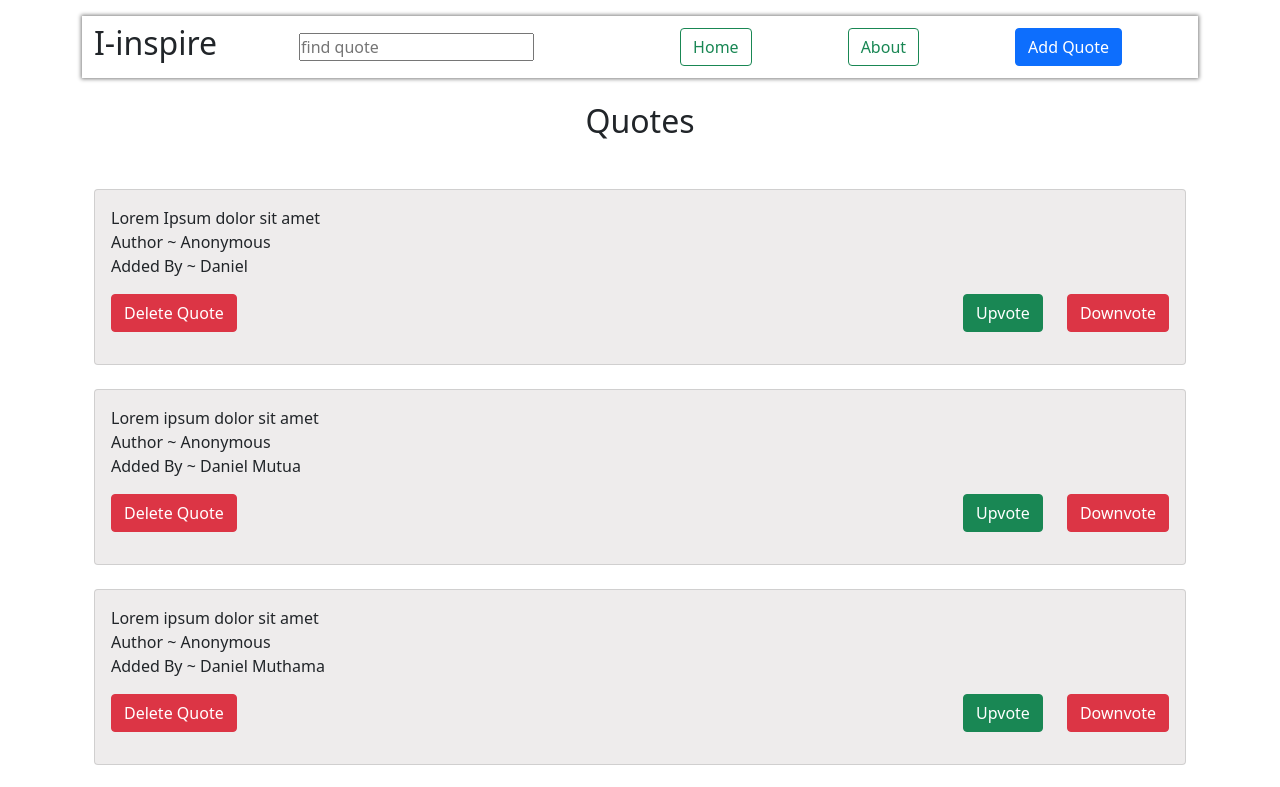
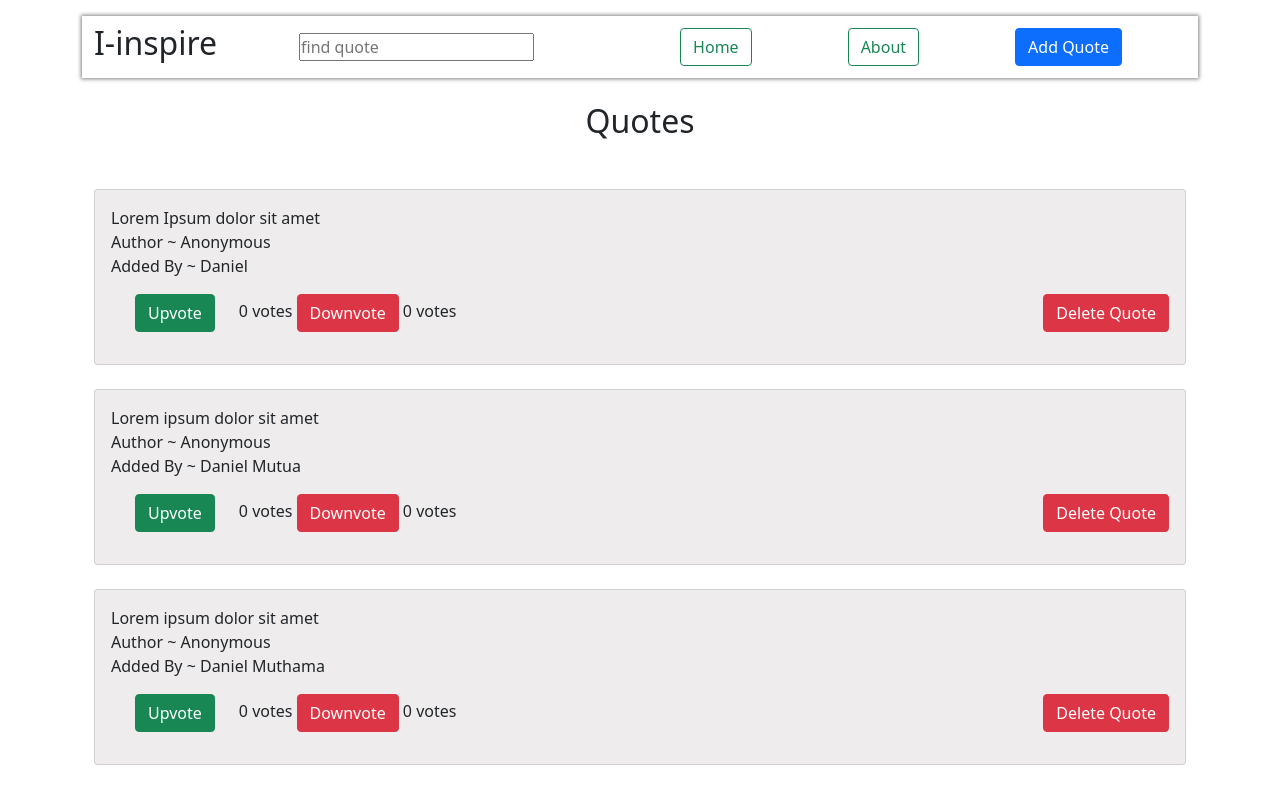
Before and after one commit to Daniel-Muruthi/quotesproject, an Angular app: page / in a window 1280 px wide. Shown: the top 787 px of the page. Built offline with nearby package versions, Linux system fonts and the light colour scheme.

Commit message:
This will add the navbar properties

```diff
--- a/src/app/quoteform/quoteform.component.html
+++ b/src/app/quoteform/quoteform.component.html
@@ -4,11 +4,15 @@
         <div>Author ~ {{inputform.author}}</div>
         <div>Added By ~ {{inputform.submitter}}</div>
         <div class="my-3 quotebuttons">
+            <div class="votes">
+                <span>
+                    <button class="btn btn-success mx-4">Upvote</button>{{votes}} votes
+                </span>
+                <span>
+                    <button class="btn btn-danger">Downvote</button>  {{votes}} votes
+                </span>
+            </div>
             <button class="btn btn-danger">Delete Quote</button>
-            <div class="votes">
-                <button class="btn btn-success mx-4">Upvote</button>
-                <button class="btn btn-danger">Downvote</button>
-            </div>
         </div>
     </div>
 </div>
--- a/src/app/quoteform/quoteform.component.ts
+++ b/src/app/quoteform/quoteform.component.ts
@@ -12,8 +12,10 @@ export class QuoteformComponent implements OnInit {
     submitter:"Daniel"},
     {quote: "Lorem ipsum dolor sit amet", author: "Anonymous", submitter:"Daniel Mutua"},
     {quote: "Lorem ipsum dolor sit amet", author: "Anonymous", submitter:"Daniel Muthama"}
+  ];
 
-];
+  votes: number=0;
+
 
   constructor() { }
 
```
Also changed, not shown: 3 other files (tests, documents, lock files or other folders).
